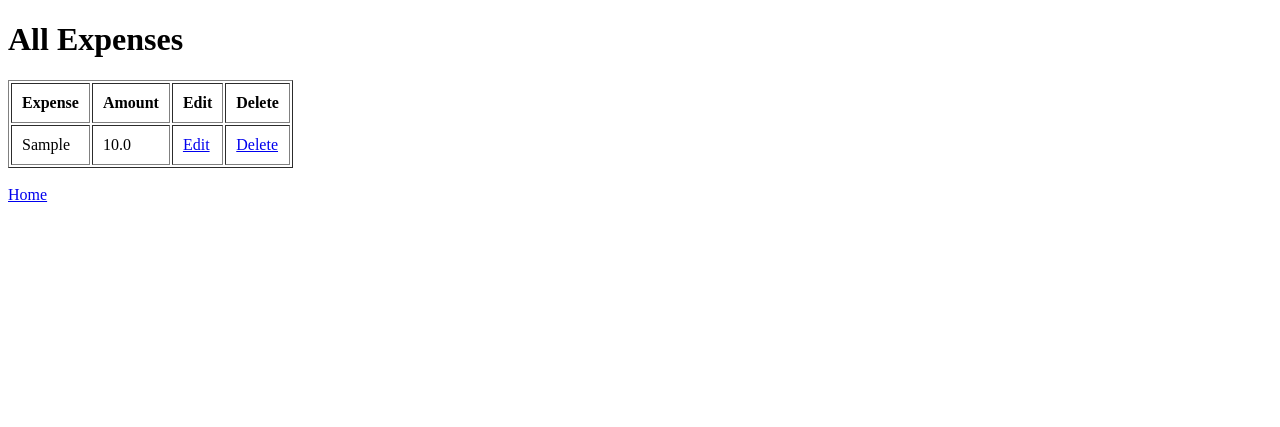
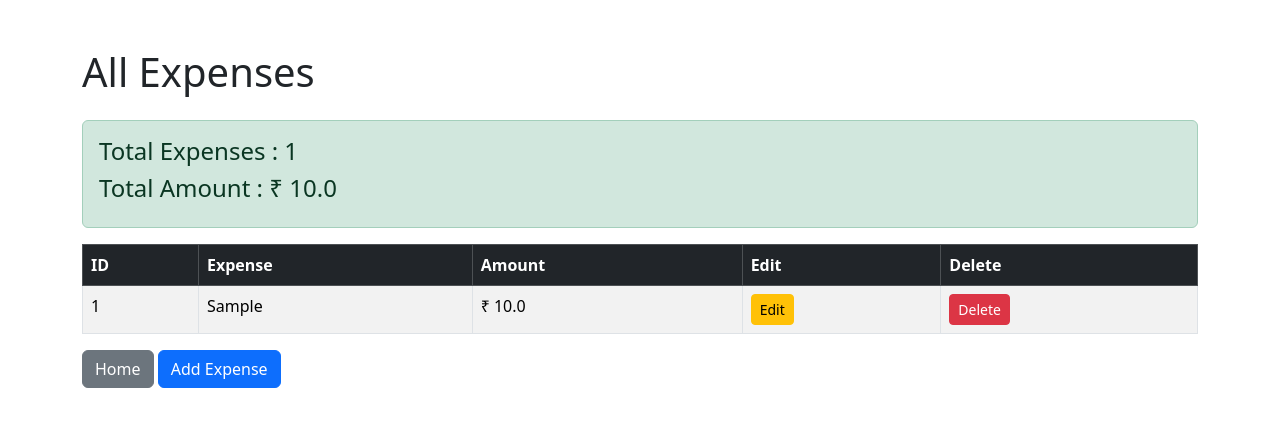
Before and after one commit to Shubham-M11/Expense-Tracker, a Flask app: page /expenses in a window 1280 px wide. Shown: the top 427 px of the page. Run offline with Flask 3, Linux system fonts and the light colour scheme; tables that the repository leaves empty hold one stand-in row (values such as "Sample post").

Commit message:
Completed CRUD operations

```diff
--- a/app.py
+++ b/app.py
@@ -49,10 +49,12 @@ def view_expenses():
 
     expenses = Expense.query.all()
 
+    total_amount = sum(expense.amount for expense in expenses)
     return render_template(
-        "expenses.html",
-        expenses=expenses
-    )
+    "expenses.html",
+    expenses=expenses,
+    total_amount=total_amount
+)
 
 
 
--- a/templates/expenses.html
+++ b/templates/expenses.html
@@ -2,47 +2,112 @@
 <html>
 
 <head>
-    <title>View Expenses</title>
+
+<title>Expenses</title>
+
+<link href="https://cdn.jsdelivr.net/npm/bootstrap@5.3.3/dist/css/bootstrap.min.css" rel="stylesheet">
+
 </head>
 
 <body>
 
-    <h1>All Expenses</h1>
+<div class="container mt-5">
 
-    <table border="1" cellpadding="10">
+<h1 class="mb-4">
+
+All Expenses
+
+</h1>
+
+<div class="alert alert-success">
+
+<h4>
+
+Total Expenses : {{ expenses|length }}
+
+</h4>
+
+<h4>
+
+Total Amount : ₹ {{ total_amount }}
+
+</h4>
+</div>
+
+<table class="table table-bordered table-striped">
+
+<thead class="table-dark">
 
 <tr>
+
+<th>ID</th>
 <th>Expense</th>
 <th>Amount</th>
 <th>Edit</th>
 <th>Delete</th>
+
 </tr>
+
+</thead>
+
+<tbody>
 
 {% for expense in expenses %}
 
 <tr>
 
+<td>{{ expense.id }}</td>
+
 <td>{{ expense.expense }}</td>
 
-            <td>{{ expense.amount }}</td>
+<td>₹ {{ expense.amount }}</td>
 
 <td>
-                <a href="/edit/{{ expense.id }}">Edit</a>
+
+<a
+href="/edit/{{ expense.id }}"
+class="btn btn-warning btn-sm">
+
+Edit
+
+</a>
+
 </td>
 
 <td>
-                <a href="/delete/{{ expense.id }}">Delete</a>
+
+<a
+href="/delete/{{ expense.id }}"
+class="btn btn-danger btn-sm"
+onclick="return confirm('Are you sure you want to delete this expense?')">
+
+Delete
+
+</a>
+
 </td>
 
 </tr>
 
 {% endfor %}
 
+</tbody>
+
 </table>
 
-    <br>
+<a href="/" class="btn btn-secondary">
 
-    <a href="/">Home</a>
+Home
+
+</a>
+
+<a href="/add-expense" class="btn btn-primary">
+
+Add Expense
+
+</a>
+
+</div>
 
 </body>
 
```
Also changed, not shown: templates/add_expense.html (+37 -9 lines), templates/edit_expense.html (added, +72 -0 lines), templates/index.html (+16 -4 lines). Lines whose indentation alone changed are shown as unchanged.
